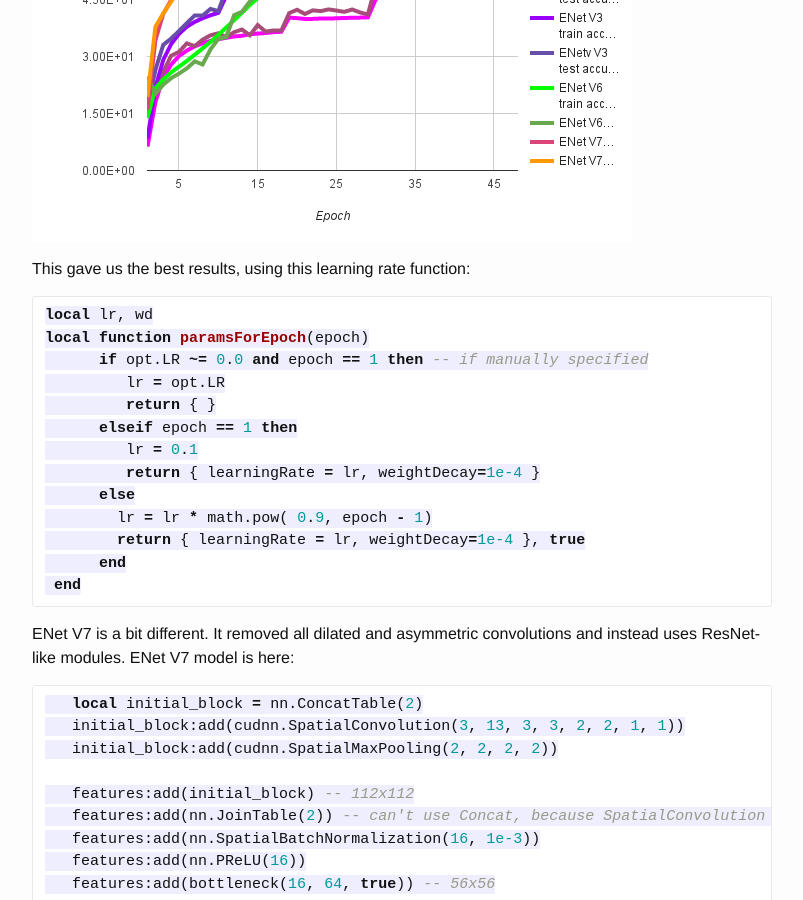
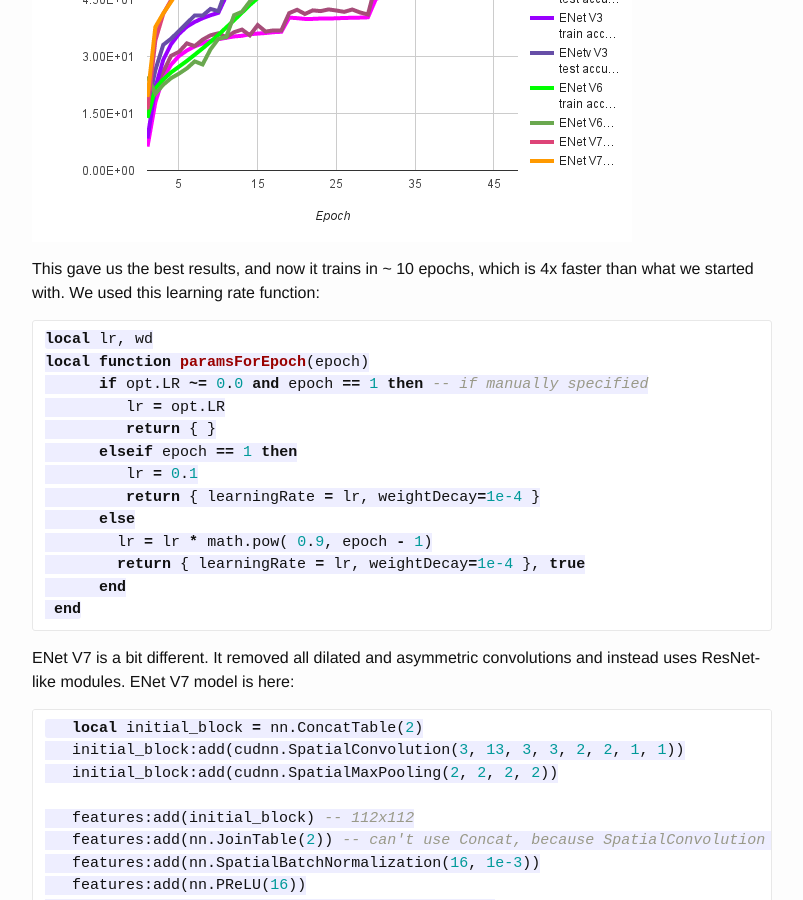
Before and after one commit to culurciello/culurciello.github.io, a Jekyll site: the page built from _posts/2016-06-20-training-enet.markdown, in a window 1280 px wide and 900 px high, scrolled down 4461 px. Shown: the whole window, without its empty margins (238-1041 px from the left). Built offline with Jekyll 4.4.1, drawn with Linux system fonts in a browser that asks for light colours.

Commit message:
another update

````diff
--- a/_posts/2016-06-20-training-enet.markdown
+++ b/_posts/2016-06-20-training-enet.markdown
@@ -163,7 +163,7 @@ Then we noticed that all ENet are ResNet-like network models, and so we looked a
 ![](/assets/enet/v2367.png)
 
 
-This gave us the best results, using this learning rate function:
+This gave us the best results, and now it trains in ~ 10 epochs, which is 4x faster than what we started with. We used this learning rate function:
 
 ```lua
 local lr, wd
````
